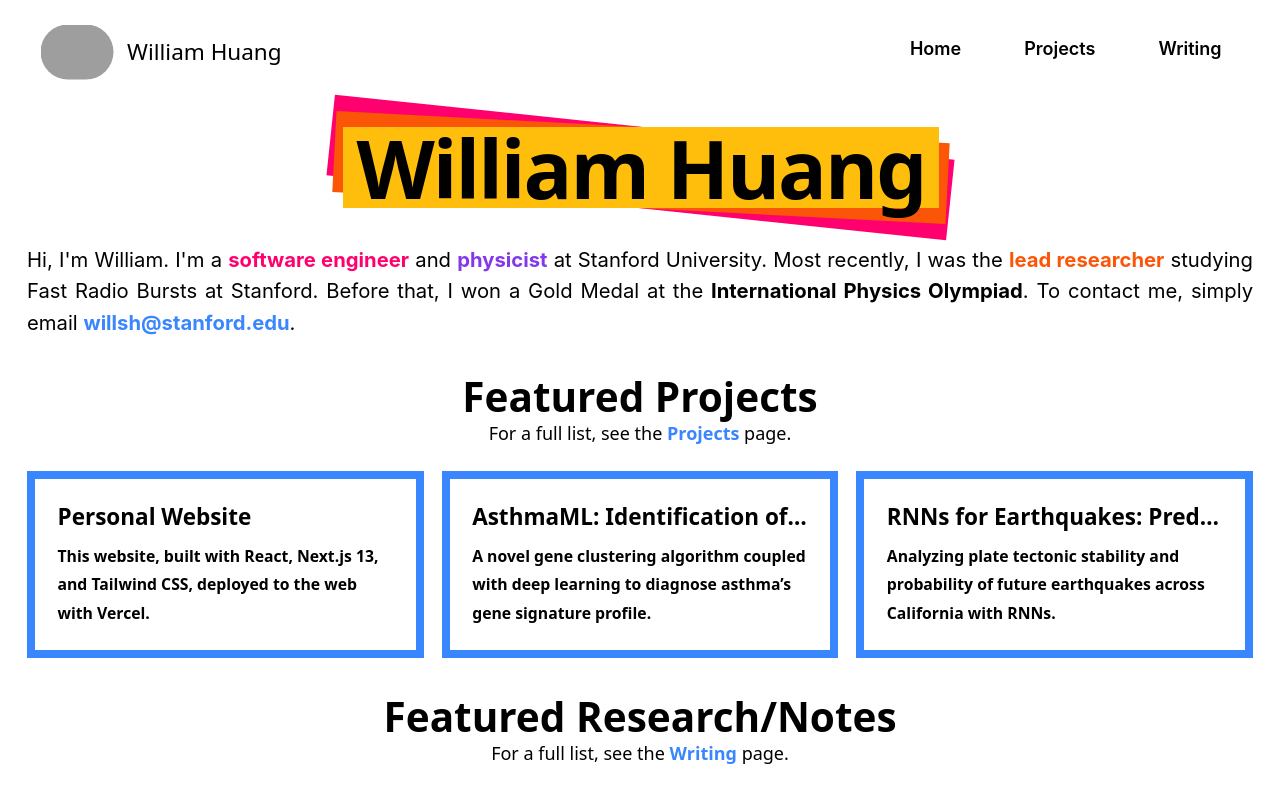
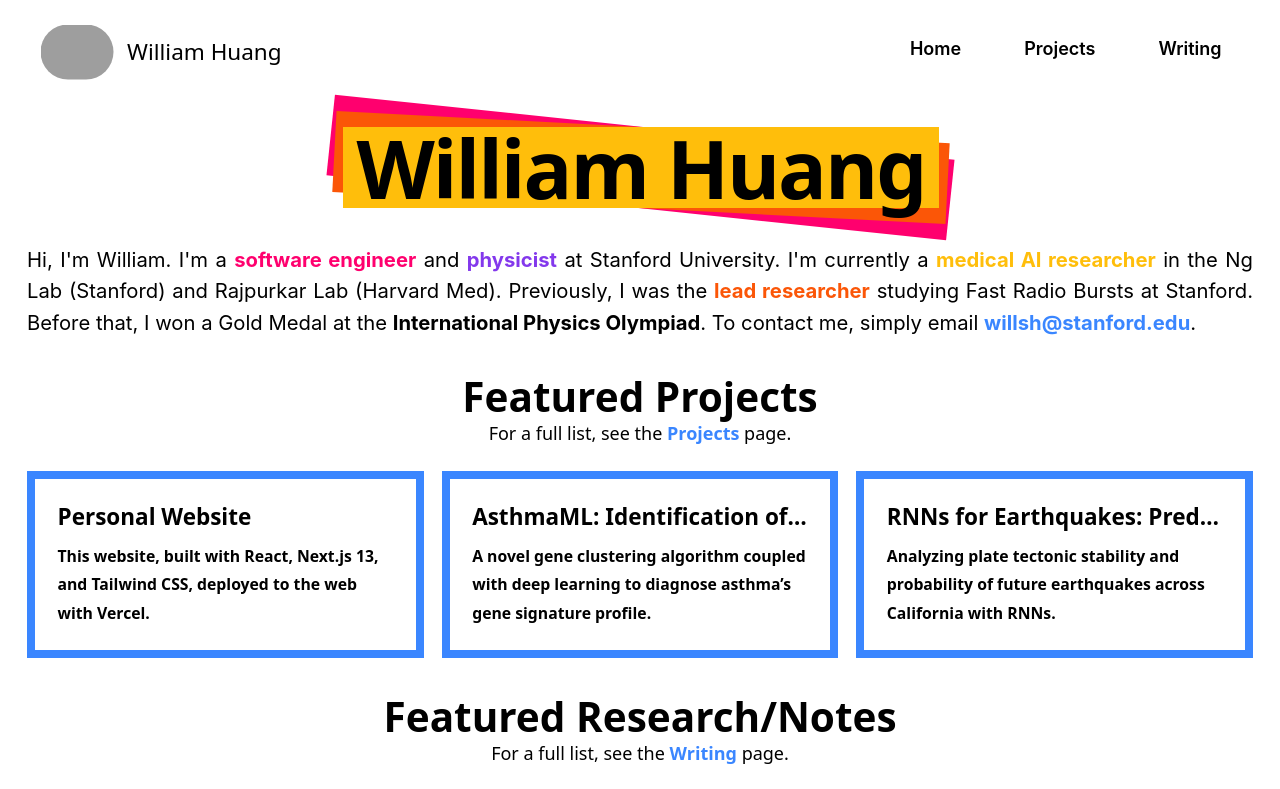
Before and after one commit to will-s-h/personal-website, a Next.js app: page / in a window 1280 px wide. Shown: the top 789 px of the page. Built offline with nearby package versions, Linux system fonts and the light colour scheme; grey boxes are pictures that could not be loaded.

Commit message:
edit main page

```diff
--- a/pages/index.js
+++ b/pages/index.js
@@ -32,7 +32,8 @@ export default function Home({ allPostsData, allProjectsData }) {
 
       <section class="text-sans text-lg text-justify">
         <p>Hi, I'm William. I'm a <span class="text-red font-bold">software engineer</span> and <span class="text-purple font-bold">physicist</span> at Stanford University.
-        Most recently, I was the <span class="text-orange font-bold">lead researcher</span> studying Fast Radio Bursts at Stanford. Before that, I won a Gold Medal at
+        I'm currently a <span class="text-yellow font-bold">medical AI researcher</span> in the Ng Lab (Stanford) and Rajpurkar Lab (Harvard Med).
+        Previously, I was the <span class="text-orange font-bold">lead researcher</span> studying Fast Radio Bursts at Stanford. Before that, I won a Gold Medal at
         the <span class="font-bold">International Physics Olympiad</span>. To contact me, simply
         email <Link href="mailto:willsh@stanford.edu" class="text-blue font-bold hover:text-opacity-70">willsh@stanford.edu</Link>.</p>
         <p class="pb-3"/>
```
